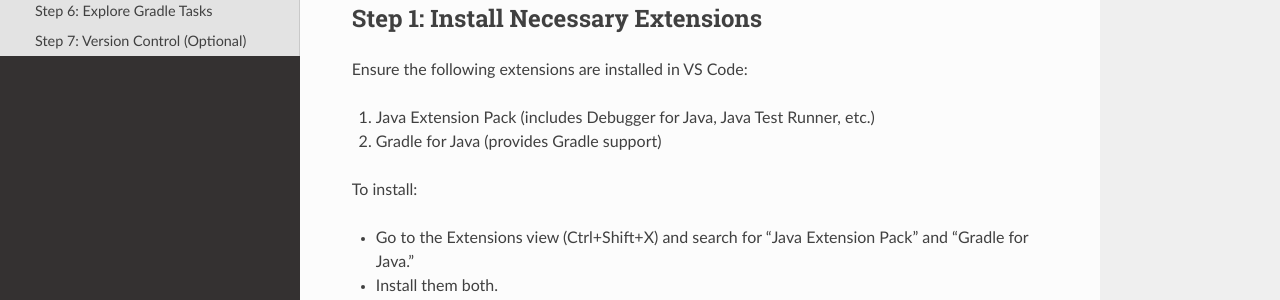
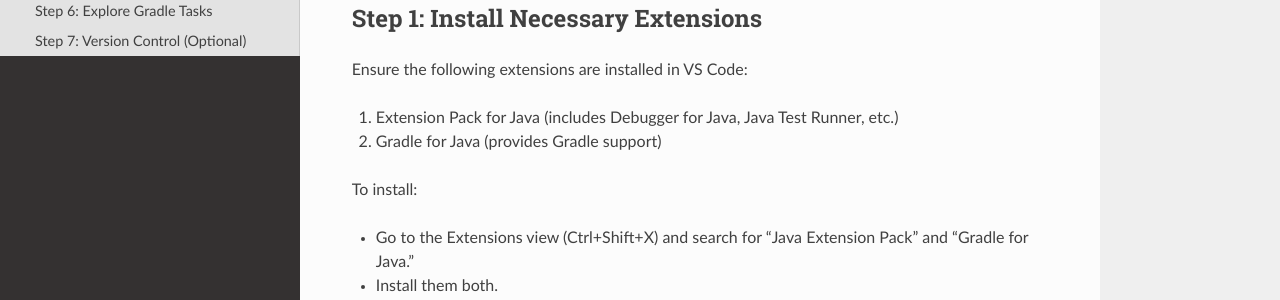
Before and after one commit to bradubv/tutorials, a Sphinx documentation site: the page built from doc/java-with-gradle.md, in a window 1280 px wide and 900 px high. Shown: the part 350-650 px from the top of the window. Built offline with Sphinx 7.4.7 and the Read the Docs theme 3.1.0, drawn with Linux system fonts in a browser that asks for light colours.

Commit message:
Changed the name of the VSC extension

```diff
--- a/doc/java-with-gradle.md
+++ b/doc/java-with-gradle.md
@@ -6,7 +6,7 @@
 
 ## Step 1: Install Necessary Extensions
 Ensure the following extensions are installed in VS Code:
-1. Java Extension Pack (includes Debugger for Java, Java Test Runner, etc.)
+1. Extension Pack for Java (includes Debugger for Java, Java Test Runner, etc.)
 2. Gradle for Java (provides Gradle support)
 
 To install:
```
